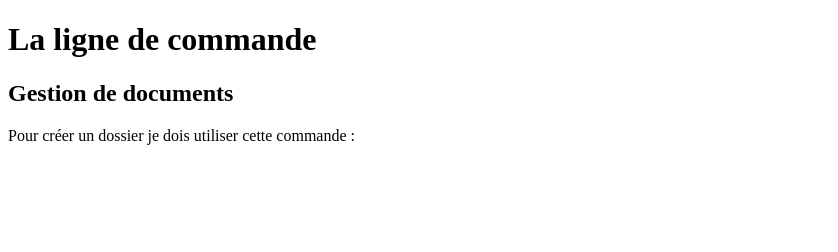
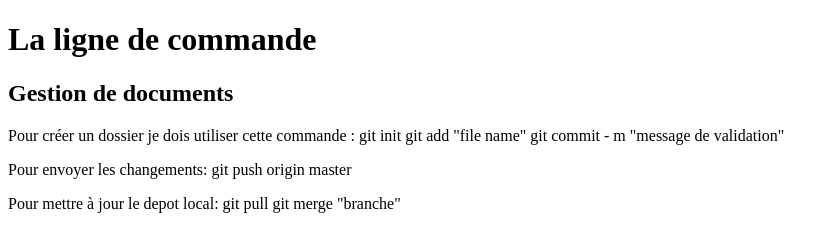
Before and after one commit to Mbailleul-dev/Memento, a plain HTML site: page index.html in a window 1280 px wide. Shown: the whole page, without its empty margins (0-838 px from the left). Drawn offline with Linux system fonts and the light colour scheme.

Commit message:
Ajout dressources

```diff
--- a/index.html
+++ b/index.html
@@ -8,7 +8,17 @@
 <body>
 <h1>La ligne de commande</h1>
 <h2>Gestion de documents</h2>
-<p>Pour créer un dossier je dois utiliser cette commande : </p>
+<p>Pour créer un dossier je dois utiliser cette commande :
+    git init
+    git add "file name"
+    git commit - m "message de validation"
+</p>
+<p>Pour envoyer les changements:
+    git push origin master</p>
+<p>Pour mettre à jour le depot local:
+    git pull
+    git merge "branche"
+</p>
 <pre><code></code></pre>
 </body>
 </html>
```
